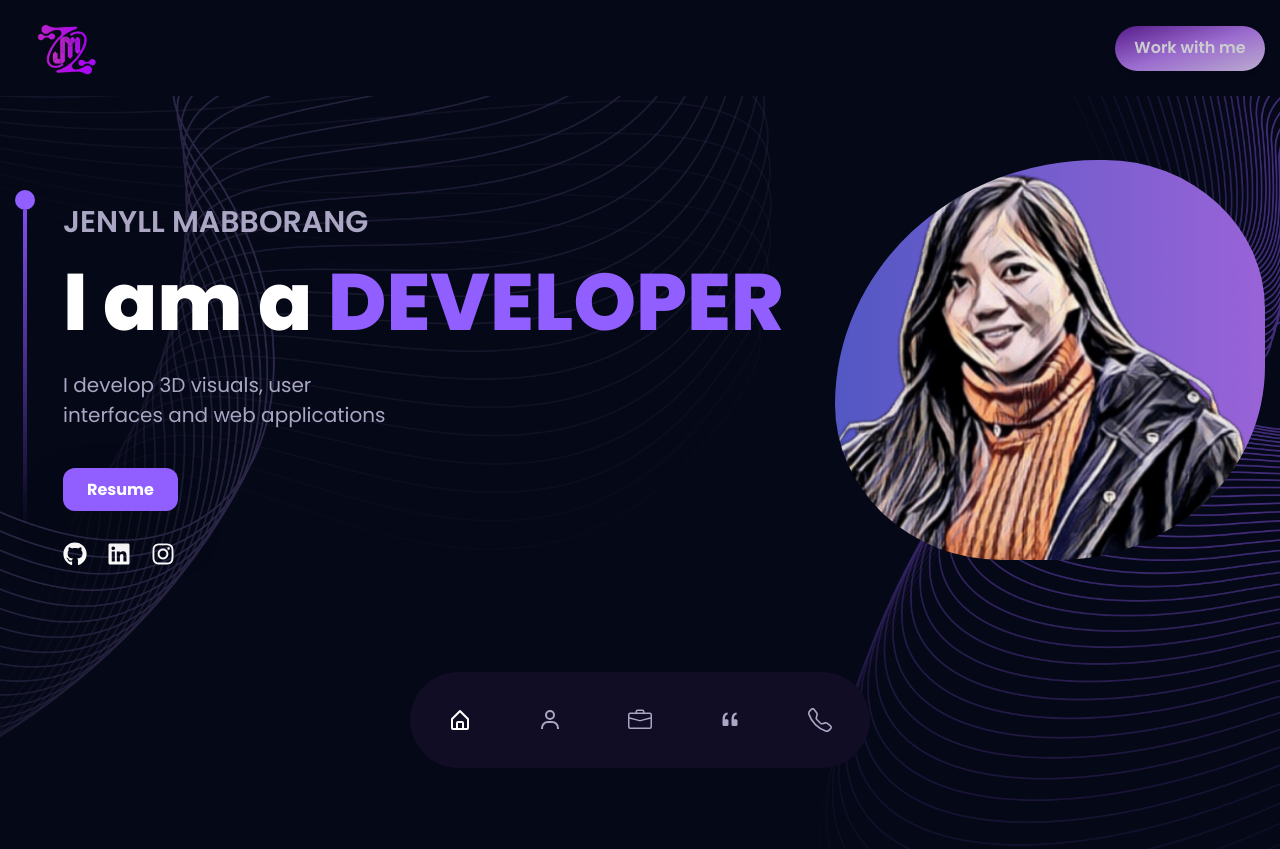
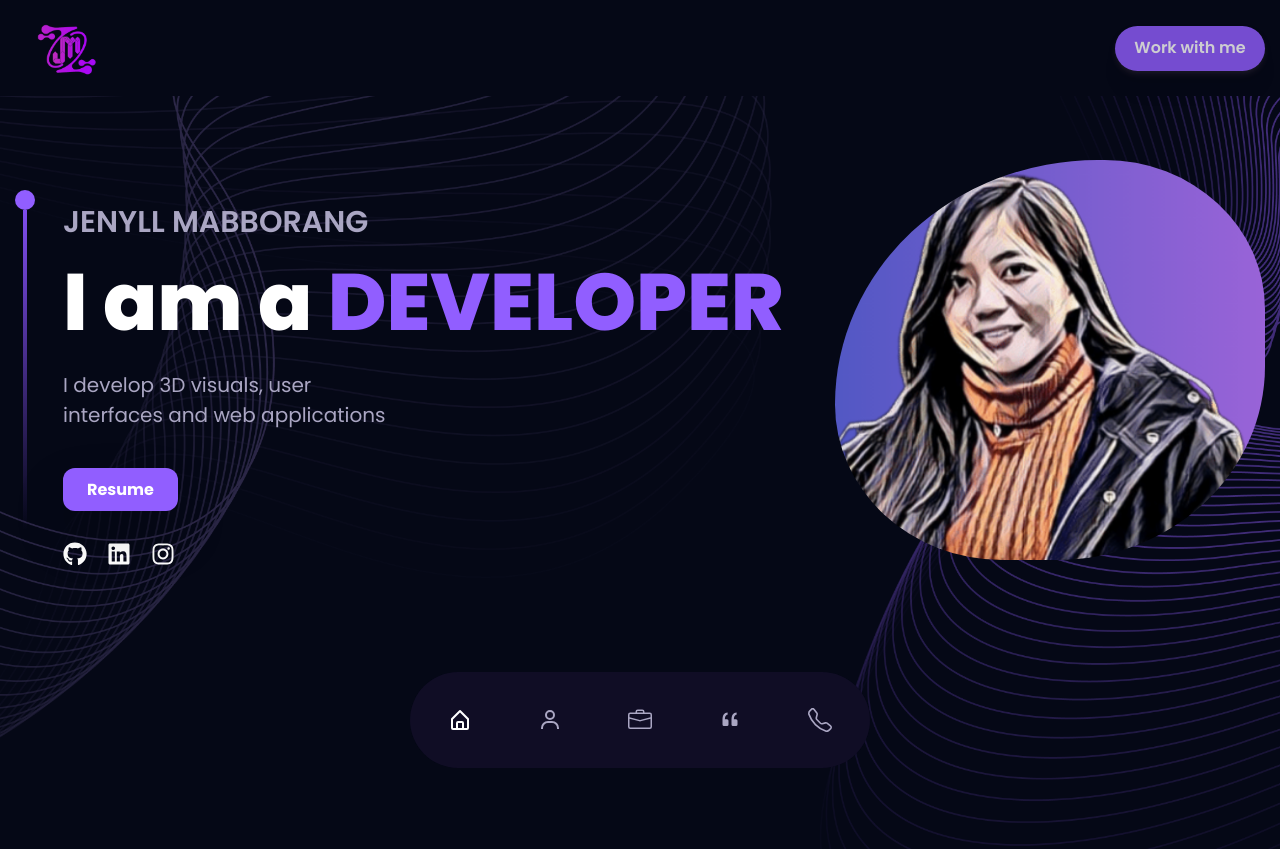
Before and after one commit to Jennovator/Jenyll-Portfolio, a React (Vite) app: page / in a window 1280 px wide. Shown: the top 849 px of the page. Built offline with nearby package versions, Linux system fonts and the light colour scheme.

Commit message:
#Update: fixed button colors

```diff
--- a/src/components/Header.jsx
+++ b/src/components/Header.jsx
@@ -30,7 +30,7 @@ const Header = () => {
         </Link>
 
           <button
-            className='btn rounded-full shadow-md shadow-#915eff text-white font-semibold h-[45px] w-[150px] opacity-[0.80] hover:opacity-[1] hover:shadow-secondary'
+            className='bg-fuschia rounded-full shadow-md shadow-[#1f1b2a] text-white font-semibold h-[45px] w-[150px] opacity-[0.80] hover:bg-fuschia/80 focus:ring-2 drop-shadow-xl transform active:scale-y-75 transition-transform'
             onClick={handleWorkWithMeClick} // Call the function when the button is clicked
           >
               Work with me
--- a/src/components/Hero.jsx
+++ b/src/components/Hero.jsx
@@ -62,7 +62,7 @@ const Hero = () => {
             <div className="mt-12 mb-10 cursor-pointer">
               <a href="https://drive.google.com/file/d/1CctZ2S0Zkb9NsUjMVyu5baClj3nwr_JR/view?usp=drive_link"
                 download={true}
-                className="bg-fuschia py-2.5 px-6 outline-none text-white font-bold drop-shadow-2xl rounded-xl hover:bg-secondary xxs:cursor-pointer"
+                className="bg-fuschia py-2.5 px-6 outline-none text-white font-bold drop-shadow-2xl rounded-xl hover:bg-fuschia/80 focus:ring-4 transform active:scale-y-75 transition-transform xxs:cursor-pointer "
               >
                 Resume
               </a>
```
